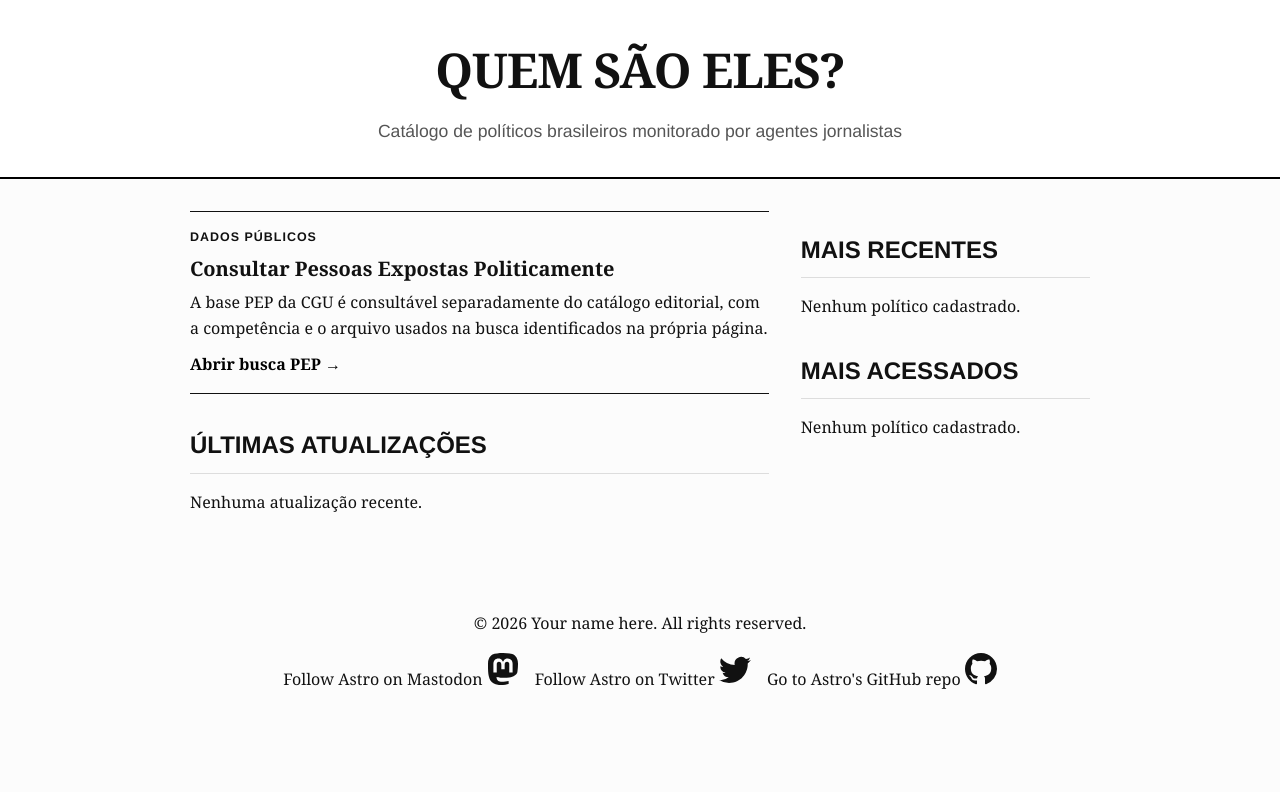
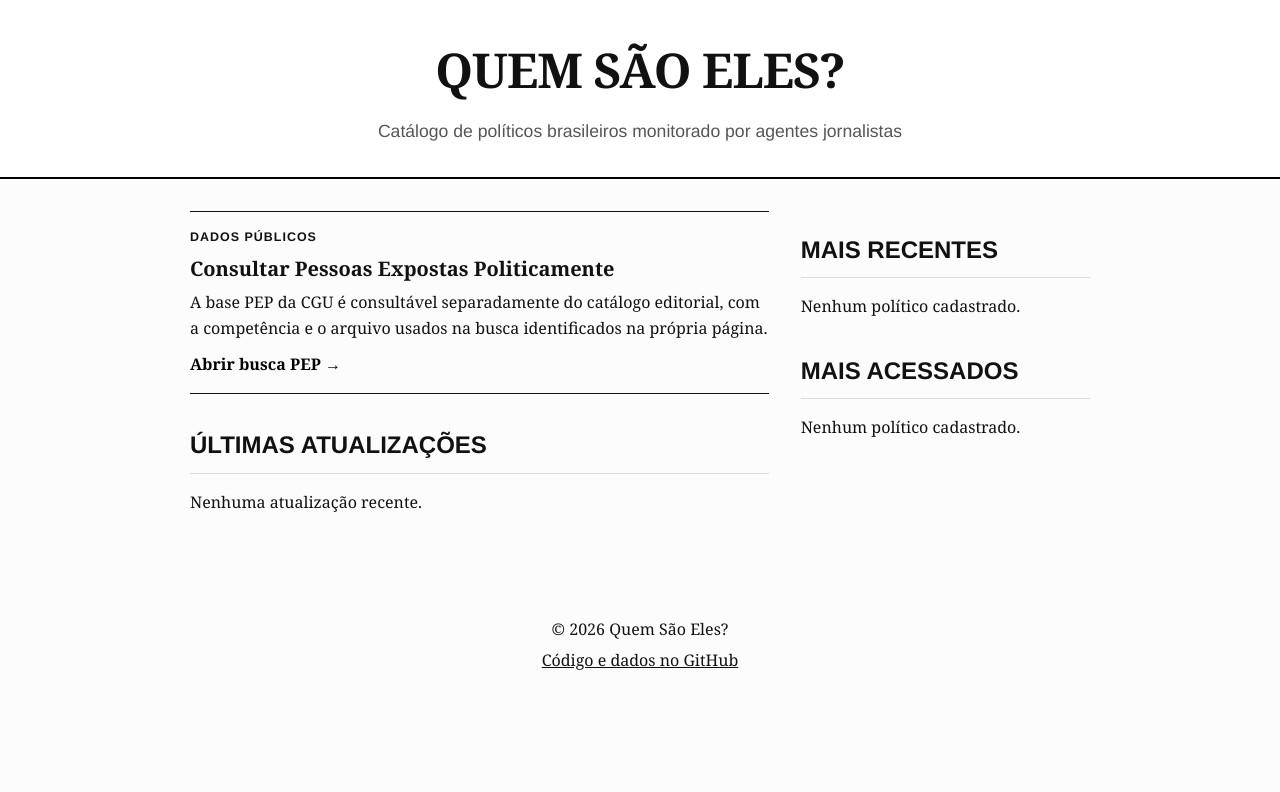
Before and after one commit to franklinbaldo/quem-sao-eles, an Astro site: page / in a window 1280 px wide. Built offline with nearby package versions, Linux system fonts and the light colour scheme; Astro itself is replaced by a stand-in of ours.

Commit message:
fix: remove Astro starter footer from public surface (#14)

```diff
--- a/src/components/Footer.astro
+++ b/src/components/Footer.astro
@@ -3,41 +3,8 @@ const today = new Date();
 ---
 
 <footer>
-	&copy; {today.getFullYear()} Your name here. All rights reserved.
-	<div class="social-links">
-		<a href="https://m.webtoo.ls/@astro" target="_blank">
-			<span class="sr-only">Follow Astro on Mastodon</span>
-			<svg
-				viewBox="0 0 16 16"
-				aria-hidden="true"
-				width="32"
-				height="32"
-				astro-icon="social/mastodon"
-				><path
-					fill="currentColor"
-					d="M11.19 12.195c2.016-.24 3.77-1.475 3.99-2.603.348-1.778.32-4.339.32-4.339 0-3.47-2.286-4.488-2.286-4.488C12.062.238 10.083.017 8.027 0h-.05C5.92.017 3.942.238 2.79.765c0 0-2.285 1.017-2.285 4.488l-.002.662c-.004.64-.007 1.35.011 2.091.083 3.394.626 6.74 3.78 7.57 1.454.383 2.703.463 3.709.408 1.823-.1 2.847-.647 2.847-.647l-.06-1.317s-1.303.41-2.767.36c-1.45-.05-2.98-.156-3.215-1.928a3.614 3.614 0 0 1-.033-.496s1.424.346 3.228.428c1.103.05 2.137-.064 3.188-.189zm1.613-2.47H11.13v-4.08c0-.859-.364-1.295-1.091-1.295-.804 0-1.207.517-1.207 1.541v2.233H7.168V5.89c0-1.024-.403-1.541-1.207-1.541-.727 0-1.091.436-1.091 1.296v4.079H3.197V5.522c0-.859.22-1.541.66-2.046.456-.505 1.052-.764 1.793-.764.856 0 1.504.328 1.933.983L8 4.39l.417-.695c.429-.655 1.077-.983 1.934-.983.74 0 1.336.259 1.791.764.442.505.661 1.187.661 2.046v4.203z"
-				></path></svg
-			>
-		</a>
-		<a href="https://twitter.com/astrodotbuild" target="_blank">
-			<span class="sr-only">Follow Astro on Twitter</span>
-			<svg viewBox="0 0 16 16" aria-hidden="true" width="32" height="32" astro-icon="social/twitter"
-				><path
-					fill="currentColor"
-					d="M5.026 15c6.038 0 9.341-5.003 9.341-9.334 0-.14 0-.282-.006-.422A6.685 6.685 0 0 0 16 3.542a6.658 6.658 0 0 1-1.889.518 3.301 3.301 0 0 0 1.447-1.817 6.533 6.533 0 0 1-2.087.793A3.286 3.286 0 0 0 7.875 6.03a9.325 9.325 0 0 1-6.767-3.429 3.289 3.289 0 0 0 1.018 4.382A3.323 3.323 0 0 1 .64 6.575v.045a3.288 3.288 0 0 0 2.632 3.218 3.203 3.203 0 0 1-.865.115 3.23 3.23 0 0 1-.614-.057 3.283 3.283 0 0 0 3.067 2.277A6.588 6.588 0 0 1 .78 13.58a6.32 6.32 0 0 1-.78-.045A9.344 9.344 0 0 0 5.026 15z"
-				></path></svg
-			>
-		</a>
-		<a href="https://github.com/withastro/astro" target="_blank">
-			<span class="sr-only">Go to Astro's GitHub repo</span>
-			<svg viewBox="0 0 16 16" aria-hidden="true" width="32" height="32" astro-icon="social/github"
-				><path
-					fill="currentColor"
-					d="M8 0C3.58 0 0 3.58 0 8c0 3.54 2.29 6.53 5.47 7.59.4.07.55-.17.55-.38 0-.19-.01-.82-.01-1.49-2.01.37-2.53-.49-2.69-.94-.09-.23-.48-.94-.82-1.13-.28-.15-.68-.52-.01-.53.63-.01 1.08.58 1.23.82.72 1.21 1.87.87 2.33.66.07-.52.28-.87.51-1.07-1.78-.2-3.64-.89-3.64-3.95 0-.87.31-1.59.82-2.15-.08-.2-.36-1.02.08-2.12 0 0 .67-.21 2.2.82.64-.18 1.32-.27 2-.27.68 0 1.36.09 2 .27 1.53-1.04 2.2-.82 2.2-.82.44 1.1.16 1.92.08 2.12.51.56.82 1.27.82 2.15 0 3.07-1.87 3.75-3.65 3.95.29.25.54.73.54 1.48 0 1.07-.01 1.93-.01 2.2 0 .21.15.46.55.38A8.012 8.012 0 0 0 16 8c0-4.42-3.58-8-8-8z"
-				></path></svg
-			>
-		</a>
-	</div>
+	<p>&copy; {today.getFullYear()} Quem São Eles?</p>
+	<p><a href="https://github.com/franklinbaldo/quem-sao-eles">Código e dados no GitHub</a></p>
 </footer>
 <style>
 	footer {
@@ -46,17 +13,16 @@ const today = new Date();
 		color: rgb(var(--gray));
 		text-align: center;
 	}
-	.social-links {
-		display: flex;
-		justify-content: center;
-		gap: 1em;
-		margin-top: 1em;
+	footer p {
+		margin: 0.35rem 0;
 	}
-	.social-links a {
-		text-decoration: none;
-		color: rgb(var(--gray));
+	footer a {
+		color: inherit;
 	}
-	.social-links a:hover {
+	footer a:hover,
+	footer a:focus-visible {
 		color: rgb(var(--gray-dark));
+		text-decoration-thickness: 0.12em;
+		text-underline-offset: 0.18em;
 	}
 </style>
```
